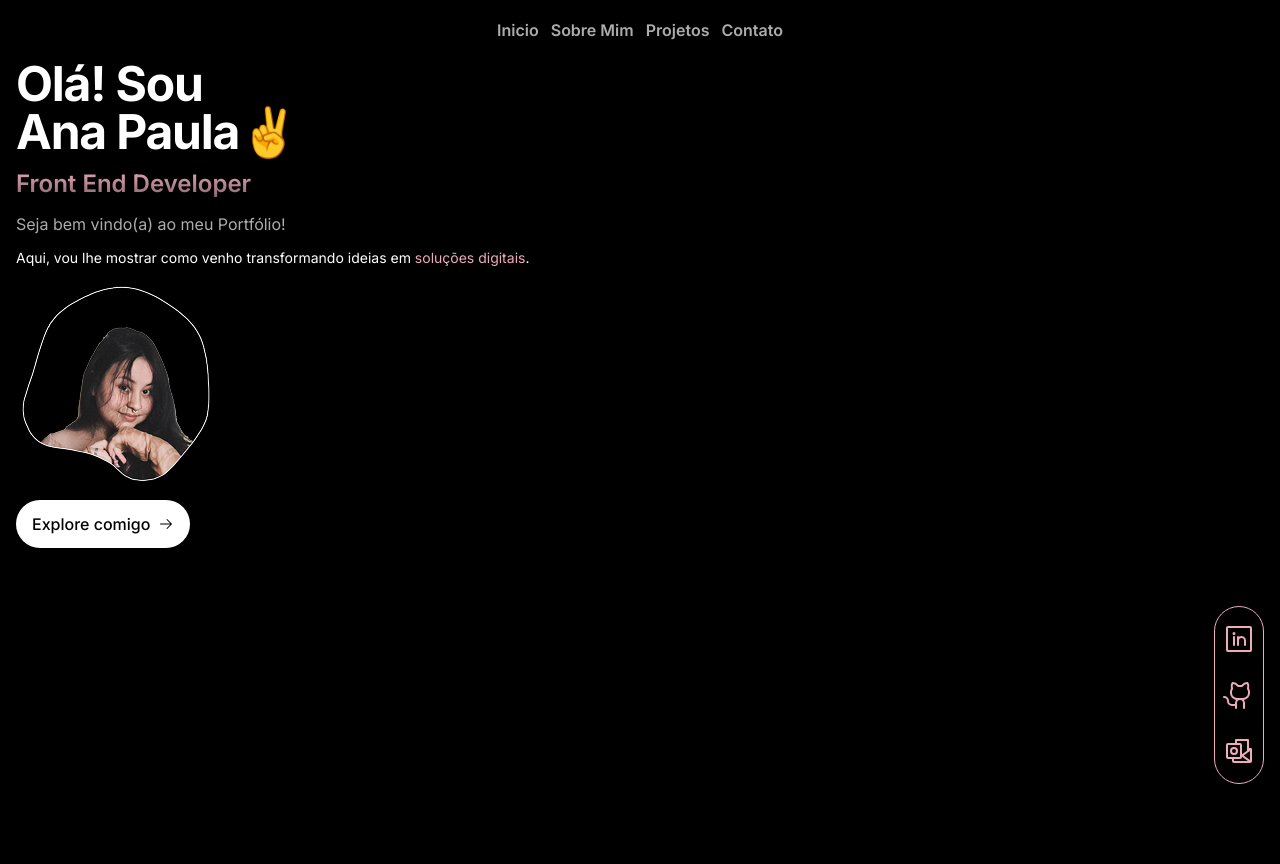
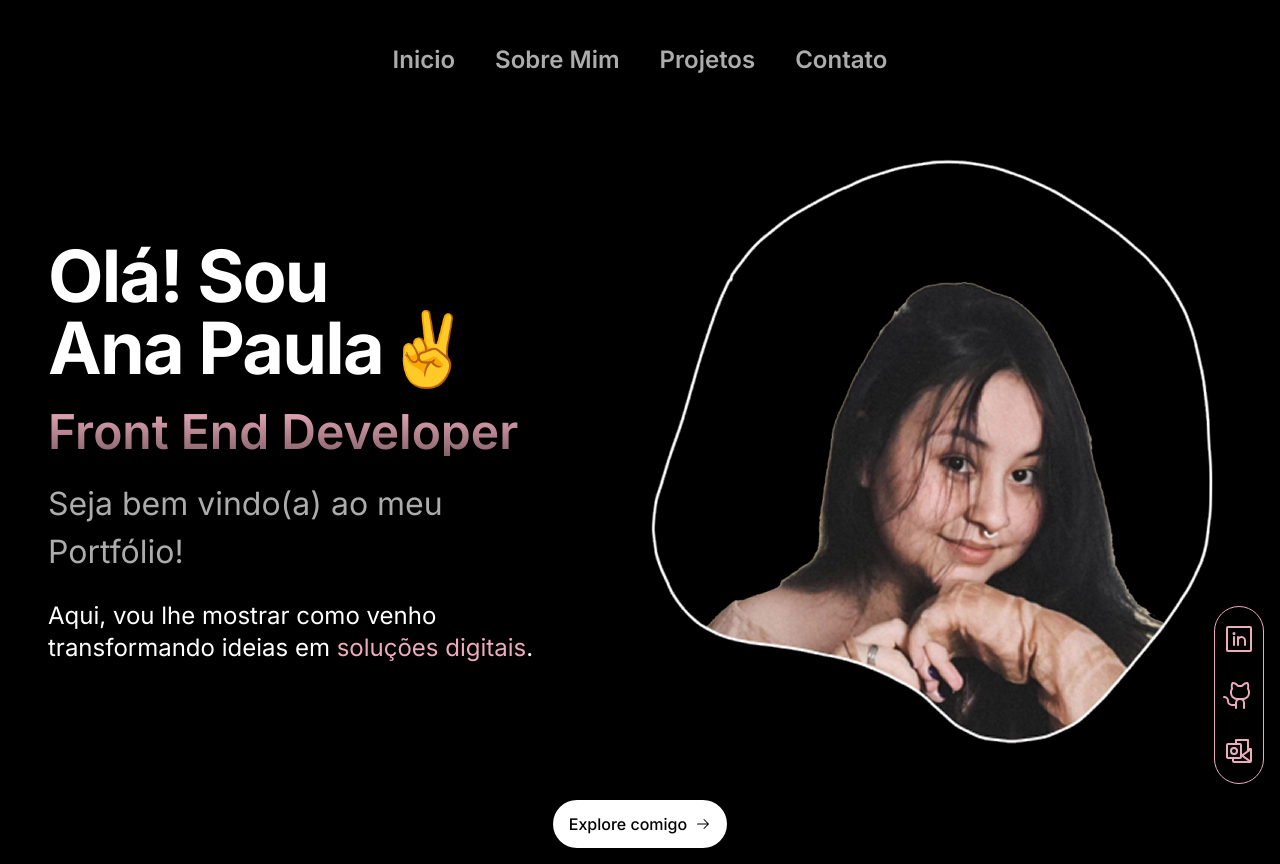
Before and after one commit to anapaula-garciamartins/portfolio, a Next.js app: page / in a window 1280 px wide. Before the commit the page ends 800 px from the top, so only its background shows below. Built offline with nearby package versions, Linux system fonts and the light colour scheme.

Commit message:
Feat: Tela home finalizada de forma responsiva.

```diff
--- a/src/app/page.tsx
+++ b/src/app/page.tsx
@@ -6,31 +6,34 @@ import Link from 'next/link';
 
 export default function Home() {
   return (
-    <div>
+    <div className='h-screen flex flex-col gap-8'>
       <Header></Header>
-      <main className='px-4 flex flex-col gap-4'>
-        <div className='flex flex-col justify-center gap-3'>
-          <h1 className='font-bold text-5xl tracking-tight'>
+      <main className='px-4 flex flex-col gap-4 xl:flex-row xl:justify-center xl:items-center flex-1 md:px-12 md:gap-16'>
+        <div className='flex flex-col justify-center gap-3 md:gap-6'>
+          <h1 className='font-bold text-5xl tracking-tight md:text-7xl'>
             Olá! Sou <br />
             Ana Paula✌️
           </h1>
-          <h2 className='text-2xl font-semibold bg-gradient bg-clip-text text-transparent'>
+          <h2 className='text-2xl font-semibold bg-gradient bg-clip-text text-transparent md:text-5xl'>
             Front End Developer
           </h2>
-          <h3 className='text-gray'>Seja bem vindo(a) ao meu Portfólio!</h3>
-          <p className='text-sm'>
+          <h3 className='text-gray md:text-[32px]'>
+            Seja bem vindo(a) ao meu Portfólio!
+          </h3>
+          <p className='text-sm md:text-2xl'>
             Aqui, vou lhe mostrar como venho transformando ideias em{' '}
             <span className='text-pink'>soluções digitais</span>.
           </p>
         </div>
         <Image
-          width={200}
-          height={200}
+          className='size-[200px] md:size-[400px] xl:size-[600px]'
+          width={600}
+          height={600}
           src='/ImagemPerfil.png'
           alt='Mulher jovem de cabelos longos e escuros sorrindo levemente, com as mãos apoiadas sob o queixo em pose descontraída. Fundo recortado em formato orgânico.'
         />
       </main>
-      <footer className='flex p-4'>
+      <footer className='flex p-4 md:justify-center'>
         <Link href='/sobre-mim'>
           <button className='flex items-center justify-center gap-2 px-4 py-3 bg-white text-black font-medium rounded-full '>
             Explore comigo
--- a/src/components/header/index.tsx
+++ b/src/components/header/index.tsx
@@ -2,9 +2,9 @@ import NavLink from '../nav-link';
 
 export default function Header() {
   return (
-    <header className=' flex items-center justify-center px-4 h-[60px]'>
+    <header className='flex items-center justify-center px-4 h-[60px] min-h-[60px] md:h-[120px] md:min-h-[120px]'>
       <nav>
-        <ul className='flex items-center justify-center gap-1 font-semibold'>
+        <ul className='flex items-center justify-center gap-1 font-semibold md:gap-8'>
           <NavLink href='/'>Inicio</NavLink>
           <NavLink href='/sobre-mim'>Sobre Mim</NavLink>
           <NavLink href='/projetos'>Projetos</NavLink>
--- a/src/components/nav-link/index.tsx
+++ b/src/components/nav-link/index.tsx
@@ -13,7 +13,7 @@ export default function NavLink({ children, href }: NavLinkProps) {
   return (
     <li
       data-active={isActive}
-      className='flex items-center justify-center p-1 gap-3 text-gray min-w-fit border-b border-transparent data-[active="true"]:text-pink  data-[active="true"]:border-pink'
+      className='flex items-center justify-center p-1 gap-3 text-gray min-w-fit border-b border-transparent data-[active="true"]:text-pink  data-[active="true"]:border-pink md:text-2xl'
     >
       <Link href={href}>{children}</Link>
     </li>
```
Also changed, not shown: public/ImagemPerfil.png.
